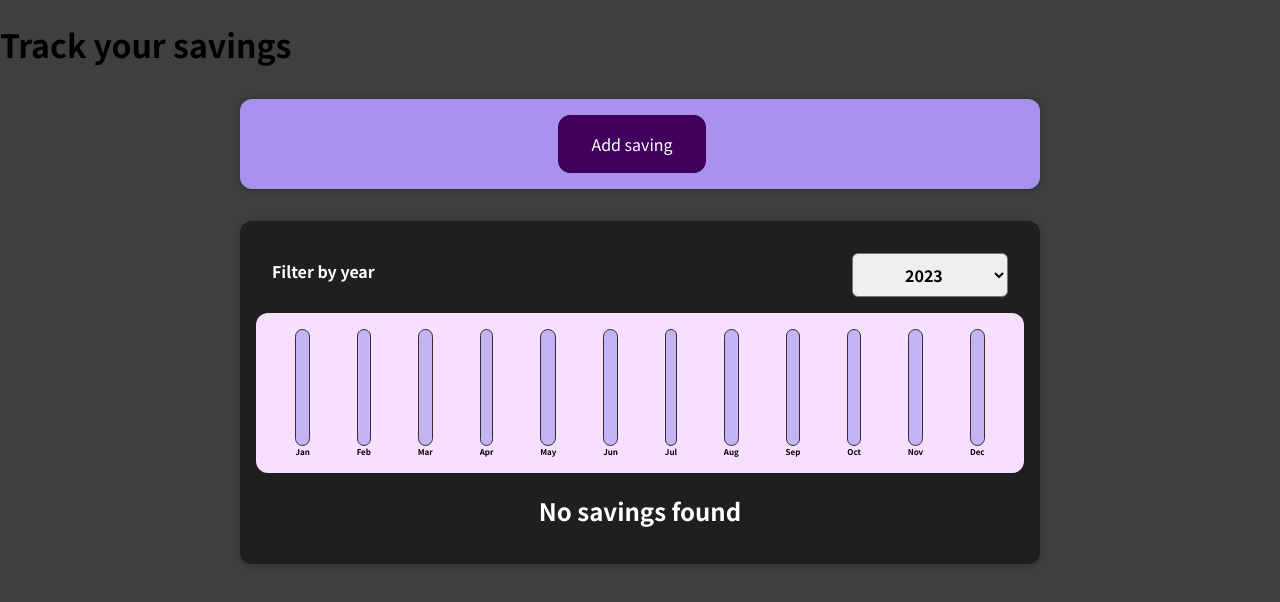
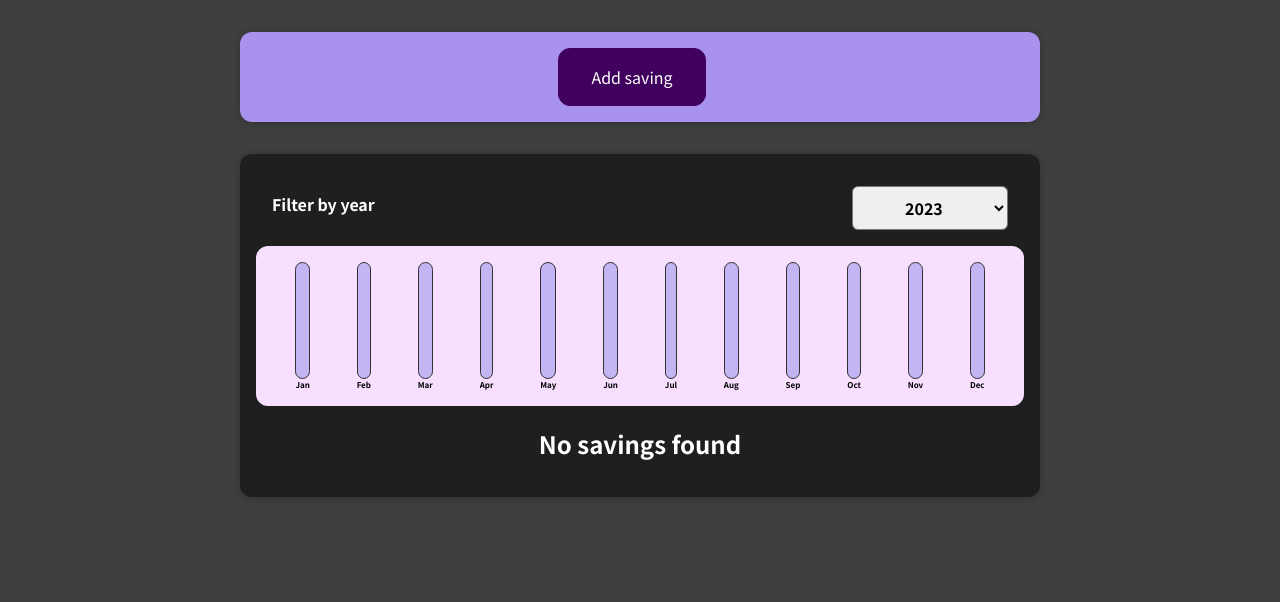
Before and after one commit to bhszewczyk/Savings_app, a React (Create React App) app in the folder savings-app/: page / in a window 1280 px wide. Shown: the top 602 px of the page. Built offline with nearby package versions, Linux system fonts and the light colour scheme.

Commit message:
Removes ugly h1

```diff
--- a/savings-app/src/App.js
+++ b/savings-app/src/App.js
@@ -92,7 +92,7 @@ function App() {
 
 	return (
 		<div>
-			<h1>Track your savings</h1>
+			{/* <h1>Track your savings</h1> */}
 			<NewSaving onAddSaving={addSavingHandler} />
 			<Savings savings={expenses} />
 		</div>
```
